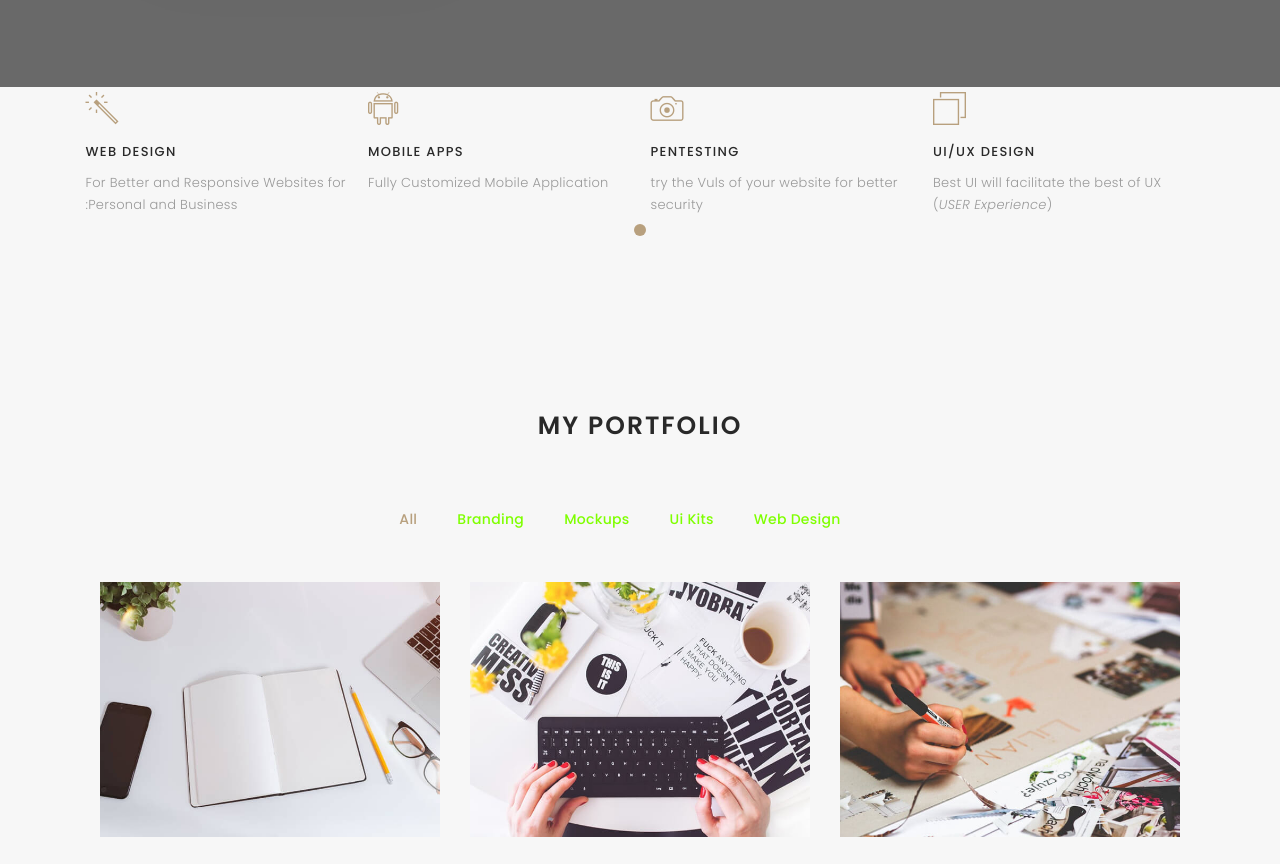
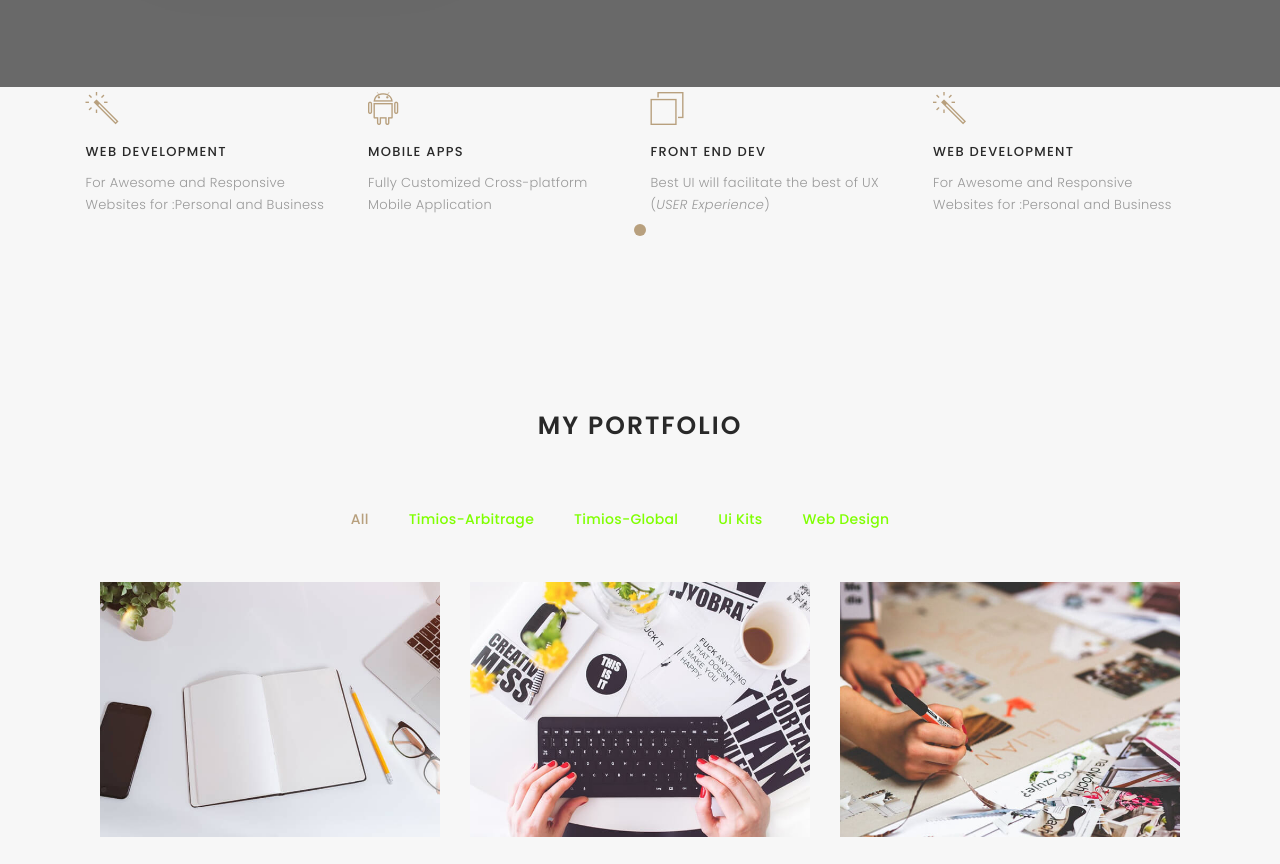
Before and after one commit to Donstesh/Webpage, a plain HTML site: page index.html in a window 1280 px wide. Shown: the part 1099-1963 px from the top of the page. Drawn offline with nearby package versions, Linux system fonts and the light colour scheme; files whose address does not match are found by name; a web font is replaced by a local one.

Commit message:
new updates

```diff
--- a/index.html
+++ b/index.html
@@ -110,7 +110,7 @@
           <div class="services-block">
 
             <i class="ion-ios-browsers-outline"></i>
-            <span>UI/UX DESIGN</span>
+            <span>FRONT END DEV</span>
             <p class="separator">Best UI will facilitate the best of UX (<em>USER Experience</em>) </p>
 
           </div>
@@ -119,8 +119,8 @@
           <div class="services-block">
 
             <i class="ion-ios-color-wand-outline"></i>
-            <span>WEB DESIGN</span>
-            <p class="separator">For Better and Responsive Websites for :Personal and Business </p>
+            <span>WEB DEVELOPMENT</span>
+            <p class="separator">For Awesome and Responsive Websites for :Personal and Business </p>
 
           </div>
 
@@ -128,19 +128,10 @@
 
             <i class="ion-social-android-outline"></i>
             <span>MOBILE APPS</span>
-            <p class="separator">Fully Customized Mobile Application </p>
+            <p class="separator">Fully Customized Cross-platform Mobile Application </p>
 
           </div>
-
-          <div class="services-block">
-
-            <i class="ion-ios-camera-outline"></i>
-            <span>PENTESTING</span>
-            <p class="separator">try the Vuls of your website for better security </p>
-
-          </div>
-
-        </div>
+         </div>
 
     </div>
 
@@ -163,8 +154,8 @@
 
             <ul class="nav list-unstyled" id="portfolio-flters">
               <li class="filter filter-active" data-filter=".all">all</li>
-              <li class="filter" data-filter=".branding">branding</li>
-              <li class="filter" data-filter=".mockups">mockups</li>
+              <li class="filter" data-filter=".branding">timios-arbitrage</li>
+              <li class="filter" data-filter=".mockups">timios-global</li>
               <li class="filter" data-filter=".uikits">ui kits</li>
               <li class="filter" data-filter=".webdesign">web design</li>
 
```
